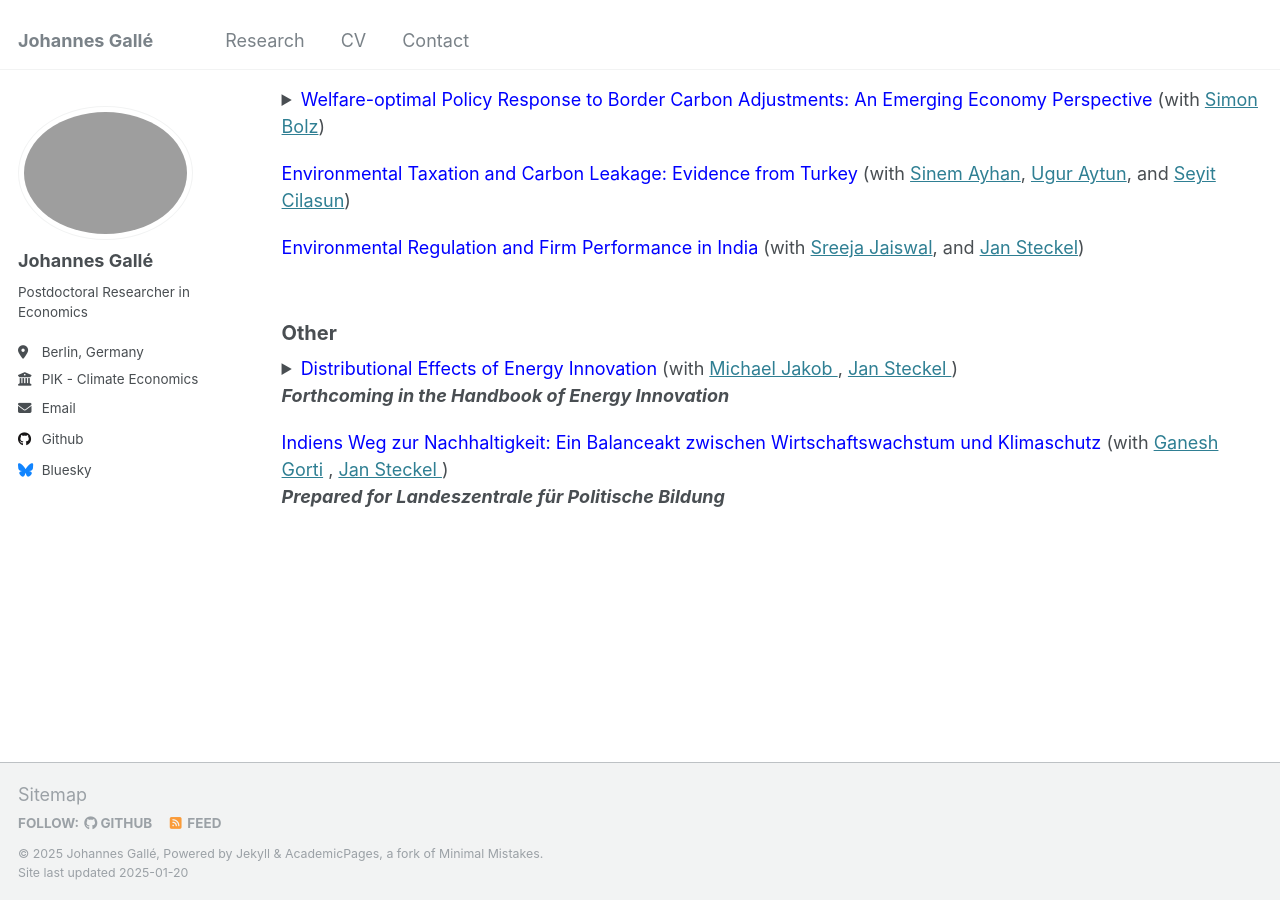
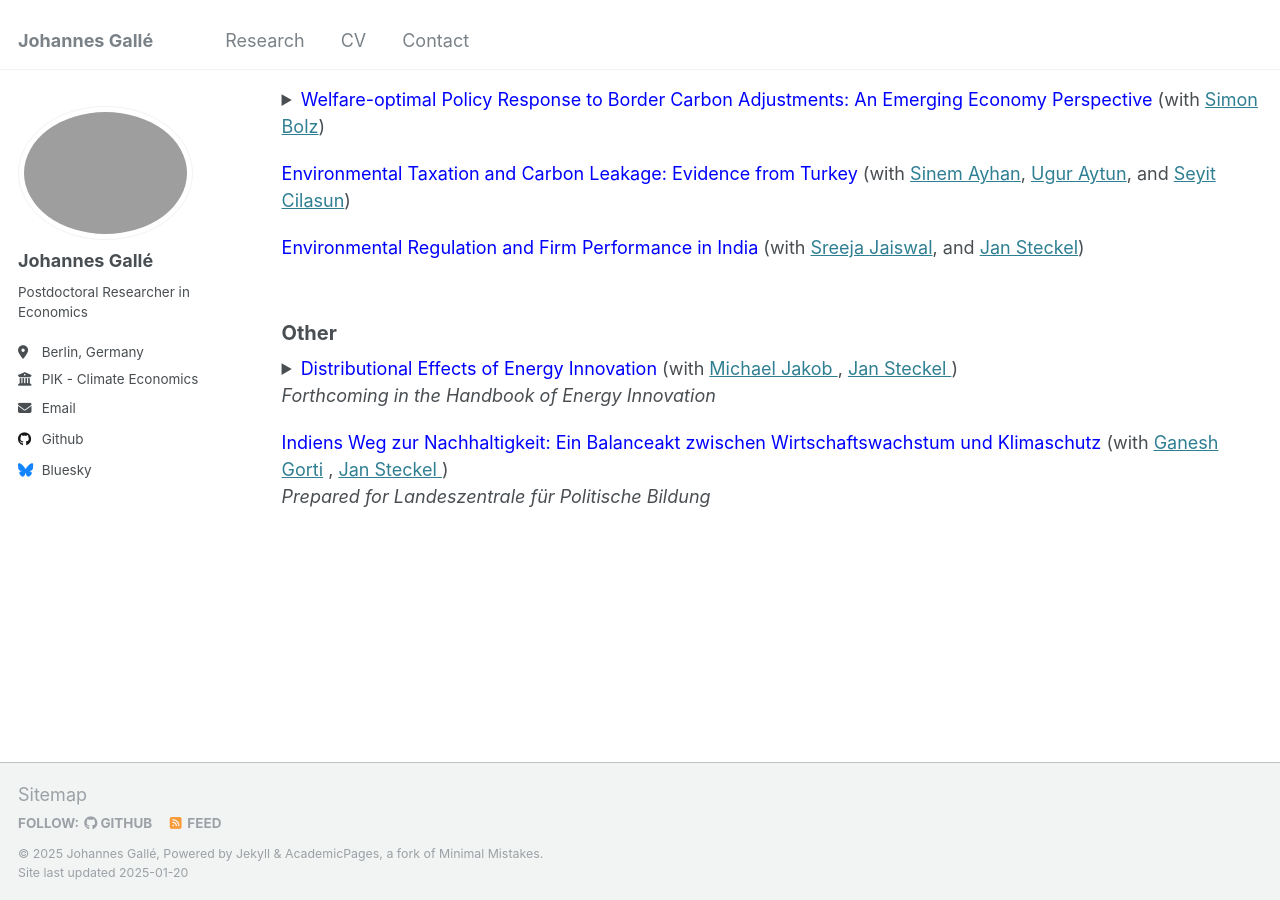
Before and after one commit to johannesgalle/johannesgalle.github.io, a Jekyll site: the page built from _pages/research.html, in a window 1280 px wide and 900 px high, scrolled down 775 px. Built offline with Jekyll 4.4.1, drawn with Linux system fonts in a browser that asks for light colours.

```diff
--- a/_pages/research.html
+++ b/_pages/research.html
@@ -160,7 +160,7 @@ limiting the incentive to raise domestic carbon price in the least developed cou
   <summary markdown="span">
     <font color="blue">Distributional Effects of Energy Innovation</font>
     (with <a href="https://www.ct-economics.net/en/about"> Michael Jakob </a> , <a href="https://www.mcc-berlin.net/en/about/team/steckel-jan.html" target="_blank"> Jan Steckel </a>) <br />
-    <b><i>Forthcoming in the Handbook of Energy Innovation</i></b>
+    <i>Forthcoming in the Handbook of Energy Innovation</i>
   </summary>
 
   <p style="font-size: 16px;">
@@ -183,5 +183,5 @@ assets would be distributed.
   <summary markdown="span">
     <font color="blue">Indiens Weg zur Nachhaltigkeit: Ein Balanceakt zwischen Wirtschaftswachstum und Klimaschutz</font>
     (with <a href="https://ganeshgorti.github.io/"> Ganesh Gorti</a> , <a href="https://www.mcc-berlin.net/en/about/team/steckel-jan.html" target="_blank"> Jan Steckel </a>) <br />
-    <b><i>Prepared for Landeszentrale für Politische Bildung</i></b>
+    <i>Prepared for Landeszentrale für Politische Bildung</i>
   </summary>
```
